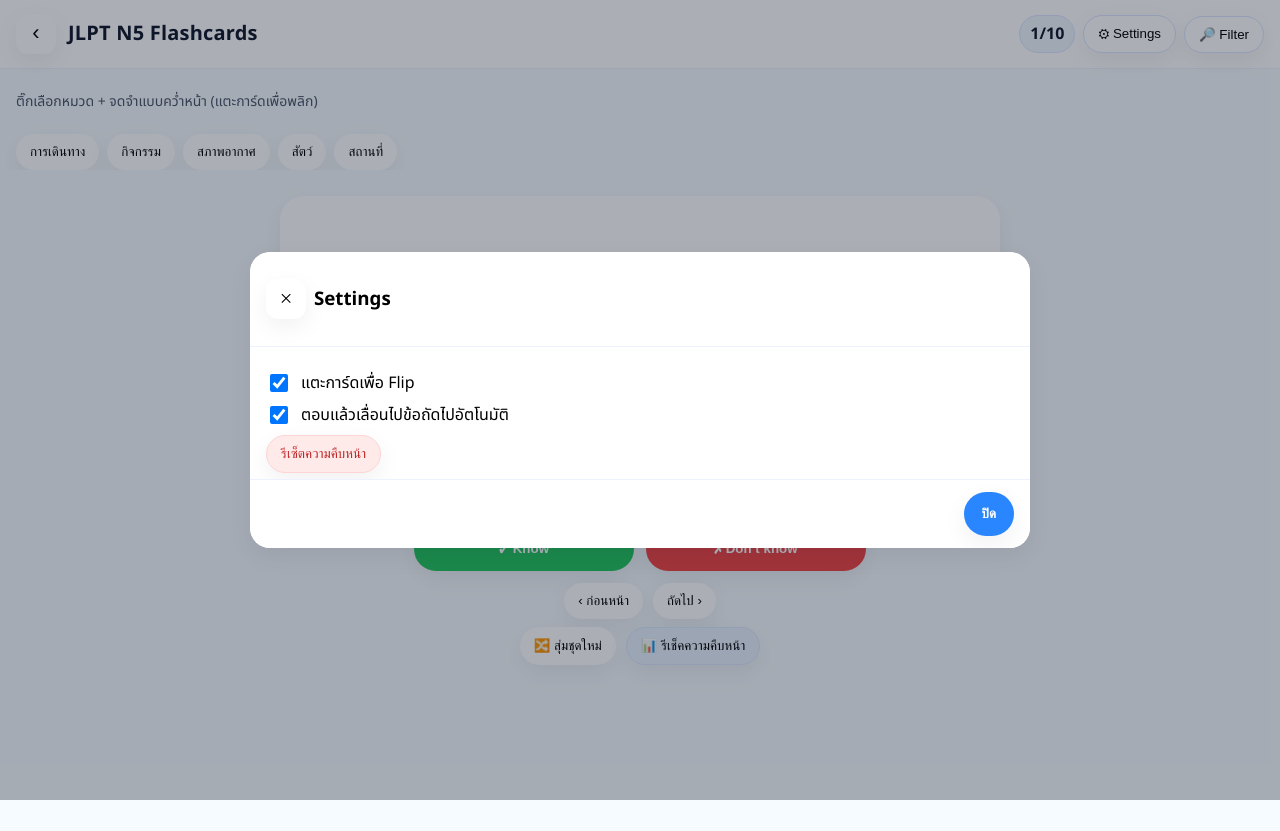
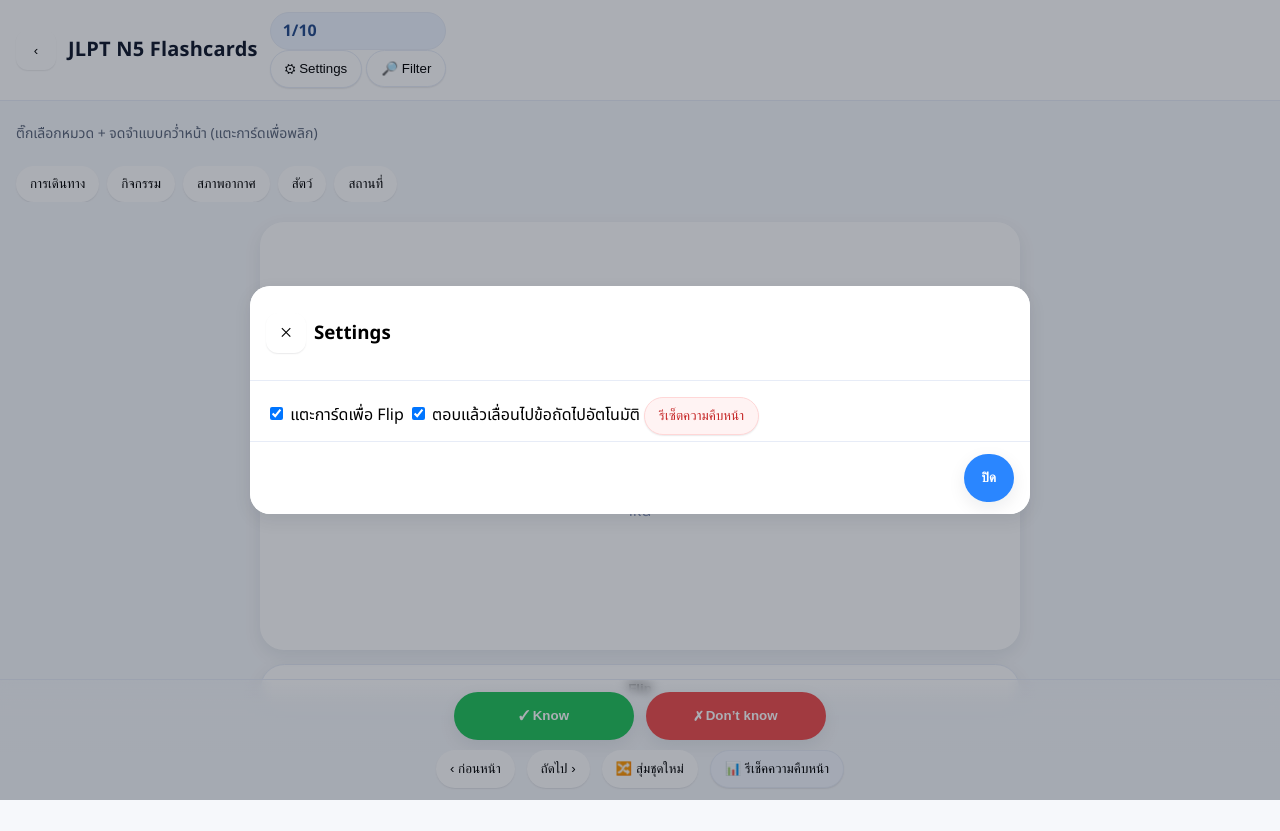
Before and after one commit to Pongpipatt/n5-flashcards, a plain HTML site: page index.html in a window 1280 px wide. Both pictures are taken after a click on the button "⚙︎ Settings". Before the commit the page ends 800 px from the top, so only its background shows below. Drawn offline with Linux system fonts and the light colour scheme; no server answers.

Commit message:
Update index.html

```diff
--- a/index.html
+++ b/index.html
@@ -2,118 +2,158 @@
 <html lang="th">
 <head>
   <meta charset="utf-8" />
-  <meta name="viewport" content="width=device-width, initial-scale=1, viewport-fit=cover" />
+<meta name="viewport"
+      content="width=device-width, initial-scale=1, maximum-scale=1, user-scalable=no, viewport-fit=cover" />
   <title>JLPT N5 Flashcards</title>
   <link rel="preconnect" href="https://fonts.googleapis.com">
   <link rel="preconnect" href="https://fonts.gstatic.com" crossorigin>
   <link href="https://fonts.googleapis.com/css2?family=Noto+Sans+Thai:wght@400;600;700&family=Noto+Sans+JP:wght@500;700&display=swap" rel="stylesheet">
   <style>
 :root{
-  --bg:#f6fbff;
-  --card:#ffffff;
-  --ink:#0f172a;
-  --ink-soft:#475569;
-  --pri:#2a86ff;
-  --pri-ink:#fff;
-  --success:#22c55e;
-  --danger:#ef4444;
-  --chip:#e8f1ff;
-  --outline:#dbe7ff;
-  --shadow:0 8px 24px rgba(15,23,42,.06);
+  /* พาเลตโทน JP minimal */
+  --bg:#F6F8FB;        /* พื้นหลังเทาอมฟ้าอ่อน */
+  --surface:#FFFFFF;   /* การ์ด/ปุ่มพื้น */
+  --ink:#0F172A;       /* ตัวอักษรหลัก */
+  --ink-soft:#5B667A;  /* ตัวอักษรรอง */
+  --primary:#2A86FF;
+  --success:#21C35B;
+  --danger:#EF4D4D;
+
+  /* เส้น/เงา */
+  --stroke:#E7ECF7;
+  --shadow-sm:0 1px 2px rgba(15,23,42,.06), 0 1px 1px rgba(15,23,42,.03);
+  --shadow-md:0 6px 18px rgba(15,23,42,.08);
+
   --radius:18px;
+  --radius-lg:24px;
 }
 
+/* base */
 *{box-sizing:border-box}
-html,body{height:100%;}
+html,body{height:100%}
 body{
   margin:0;background:var(--bg);
+  color:var(--ink);
+  -webkit-font-smoothing:antialiased;  /* เนียน */
   font-family:'Noto Sans Thai','Noto Sans JP',system-ui,Arial,sans-serif;
-  color:var(--ink);
 }
 
+/* Appbar */
 .appbar{
-  position:sticky;top:0;z-index:10;
-  display:flex;align-items:center;gap:12px;
-  padding:14px 16px;background:#fff;border-bottom:1px solid #eef2ff;
+  position:sticky; top:0; z-index:20;
+  display:flex; align-items:center; gap:12px;
+  padding:12px 16px; background:var(--surface);
+  border-bottom:1px solid var(--stroke);
 }
-.app-title{font-size:18px;margin:0;font-weight:700;letter-spacing:.2px;}
-.appbar-right{margin-left:auto;display:flex;align-items:center;gap:8px;}
-.counter-pill{background:#eef6ff;border:1px solid var(--outline);padding:6px 10px;border-radius:999px;font-weight:700;}
+.app-title{margin:0; font-weight:800; letter-spacing:.2px; font-size:20px}
+.counter-pill{
+  background:#EDF4FF; color:#244A8A; font-weight:700;
+  border:1px solid var(--stroke); border-radius:999px; padding:6px 12px;
+}
 
+/* buttons */
 .icon-btn{
-  border:none;background:#fff;width:40px;height:40px;border-radius:12px;
-  box-shadow:var(--shadow);display:inline-grid;place-items:center;cursor:pointer;
+  appearance:none; border:none; background:var(--surface);
+  width:40px; height:40px; border-radius:12px;
+  box-shadow:var(--shadow-sm); display:grid; place-items:center; cursor:pointer;
+  transition:transform .08s ease, box-shadow .2s ease;
 }
-.icon-btn span{font-size:22px;transform:translateY(-1px)}
+.icon-btn:active{transform:translateY(1px); box-shadow:none}
 
-.hint{padding:8px 16px 0;color:var(--ink-soft);font-size:14px}
-.chip-row{display:flex;gap:8px;overflow:auto;padding:8px 16px 0 16px}
-.chip{border:none;background:#fff;border-radius:999px;padding:10px 14px;box-shadow:var(--shadow);cursor:pointer}
-.chip.ghost{background:#fff;border:1px solid var(--outline)}
-.chip.outline{background:var(--chip);border:1px solid var(--outline)}
-.chip.icon-left{display:inline-flex;gap:8px;align-items:center}
-.chip.danger{background:#ffeaea;border:1px solid #ffd4d4;color:#c02626}
+.chip{
+  appearance:none; border:none; background:var(--surface);
+  padding:10px 14px; border-radius:999px; cursor:pointer;
+  box-shadow:var(--shadow-sm); transition:transform .08s ease, box-shadow .2s ease;
+}
+.chip:active{transform:translateY(1px); box-shadow:none}
+.chip.ghost{background:var(--surface); border:1px solid var(--stroke)}
+.chip.outline{background:#F3F7FF; border:1px solid var(--stroke)}
+.chip.danger{background:#FFF3F3; border:1px solid #FFD7D7; color:#C62828}
 
-.stage{padding:16px;max-width:880px;margin:0 auto}
-.card-wrap{display:grid;place-items:center;margin:10px 0 14px}
+/* layout */
+.stage{padding:12px 16px 112px; max-width:920px; margin:0 auto} /* กันชนกับ footer */
+.hint{padding:8px 16px 0; color:var(--ink-soft); font-size:14px}
+.chip-row{display:flex; gap:8px; padding:8px 16px 0; overflow:auto}
+
+/* card (สูงคงที่ + aspect ไม่กระตุกเวลา flip) */
+.card-wrap{display:grid; place-items:center; margin:8px 0 14px}
 .card{
-  width:min(720px,92vw);min-height:260px;background:var(--card);
-  border-radius:24px;box-shadow:var(--shadow);
-  position:relative;transform-style:preserve-3d;transition:transform .5s ease;
-  padding:28px 24px;cursor:pointer;
+  width:min(760px,92vw);
+  aspect-ratio: 16 / 9;               /* สัดส่วนคงที่ */
+  min-height:260px;
+  border-radius:var(--radius-lg);
+  background:var(--surface);
+  box-shadow:var(--shadow-md);
+  position:relative; overflow:hidden;
+  transform-style:preserve-3d;
+  transition:transform .45s cubic-bezier(.2,.8,.2,1);
+  will-change:transform;
+}
+.card-face{
+  position:absolute; inset:0; padding:28px 24px;
+  backface-visibility:hidden;
+  display:flex; flex-direction:column; align-items:center; justify-content:center;
 }
 .card.flipped{transform:rotateY(180deg)}
-.card-face{position:absolute;inset:0;padding:28px 24px;backface-visibility:hidden;display:flex;flex-direction:column;align-items:center;justify-content:center}
 .card-back{transform:rotateY(180deg)}
-.word-kanji{font-family:'Noto Sans JP',sans-serif;font-size:64px;font-weight:700;line-height:1.1}
-.word-kana{font-family:'Noto Sans JP',sans-serif;font-size:22px;margin-top:8px;color:var(--ink-soft)}
-.word-romaji{font-size:16px;color:#8b98b7;margin-top:4px}
-.meaning{font-size:24px;font-weight:700;text-align:center}
-.meta{margin-top:10px;display:flex;gap:8px;flex-wrap:wrap;justify-content:center}
-.meta-badge{background:#eef6ff;border:1px solid var(--outline);padding:6px 10px;border-radius:999px;font-size:12px}
 
-.action-row{display:flex;gap:12px;justify-content:center;margin:12px 0}
+.word-kanji{font-family:'Noto Sans JP',sans-serif; font-size:68px; font-weight:800}
+.word-kana{font-family:'Noto Sans JP',sans-serif; font-size:22px; margin-top:6px; color:var(--ink-soft)}
+.word-romaji{font-size:16px; color:#8B98B7; margin-top:2px}
+.meaning{font-size:24px; font-weight:800; text-align:center}
+.meta{margin-top:12px; display:flex; gap:8px; flex-wrap:wrap; justify-content:center}
+.meta-badge{background:#EDF4FF; border:1px solid var(--stroke); padding:6px 10px; border-radius:999px; font-size:12px}
+
+/* big FLIP button (เต็มกว้างเนียน) */
 .btn{
-  border:none;border-radius:999px;padding:14px 18px;font-weight:700;cursor:pointer;
-  box-shadow:var(--shadow);
+  appearance:none; border:none; border-radius:999px;
+  padding:16px 18px; font-weight:800; cursor:pointer;
+  box-shadow:var(--shadow-md);
+  transition:transform .06s ease, box-shadow .2s ease, opacity .2s ease;
 }
+.btn:active{transform:translateY(1px); box-shadow:var(--shadow-sm)}
 .btn.flip{
-  background:#fff;border:1px solid var(--outline);width:min(720px,92vw);
+  background:#FFFFFF; border:1px solid var(--stroke);
+  width:min(760px,92vw); margin:10px auto 6px; display:block;
 }
-.btn.success{background:var(--success);color:#fff;min-width:180px}
-.btn.danger{background:var(--danger);color:#fff;min-width:180px}
-.btn.primary{background:var(--pri);color:var(--pri-ink)}
-.btn.ghost{background:#fff;border:1px solid var(--outline)}
+.btn.success{background:var(--success); color:#fff}
+.btn.danger{background:var(--danger); color:#fff}
+.btn.primary{background:var(--primary); color:#fff}
+.btn.ghost{background:var(--surface); border:1px solid var(--stroke)}
 
-.nav-row,.utility-row{
-  display:flex;gap:10px;justify-content:center;margin-top:8px;flex-wrap:wrap
+/* footer action bar — fixed + safe area */
+.action-footer{
+  position:fixed; left:0; right:0; bottom:0; z-index:30;
+  padding:12px clamp(12px,4vw,24px) calc(12px + env(safe-area-inset-bottom));
+  background:linear-gradient(180deg, rgba(246,248,251,0) 0%, rgba(246,248,251,0.9) 20%, rgba(246,248,251,1) 60%);
+  backdrop-filter:saturate(140%) blur(6px);
+  border-top:1px solid var(--stroke);
 }
+.action-footer .row{
+  max-width:920px; margin:0 auto; display:flex; gap:12px; flex-wrap:wrap; justify-content:center;
+}
+.action-footer .row .btn{min-width:180px}
 
-.sheet{width:min(780px,94vw);border:none;border-radius:20px;padding:0;box-shadow:var(--shadow)}
+/* secondary rows */
+.nav-row,.utility-row{display:flex; gap:10px; justify-content:center; margin-top:8px; flex-wrap:wrap}
+
+/* sheets */
+.sheet{width:min(780px,94vw); border:none; border-radius:20px; padding:0; box-shadow:var(--shadow-md)}
 .sheet::backdrop{background:rgba(15,23,42,.35)}
-.sheet-head{display:flex;align-items:center;gap:8px;padding:14px 16px;border-bottom:1px solid #eef2ff;background:#fff;border-radius:20px 20px 0 0}
-.sheet-body{padding:16px 16px 6px;background:#fff;max-height:min(64vh,560px);overflow:auto}
-.sheet-foot{padding:12px 16px;display:flex;gap:10px;justify-content:flex-end;background:#fff;border-top:1px solid #eef2ff;border-radius:0 0 20px 20px}
-.form-row{margin:12px 0}
-.lbl{display:block;margin:6px 0 10px;font-weight:700}
-.pill-group{display:flex;gap:8px;flex-wrap:wrap}
-.pill{border:1px solid var(--outline);background:#fff;padding:8px 12px;border-radius:999px;cursor:pointer}
-.pill.active{background:#2a86ff;color:#fff;border-color:#2a86ff}
+.sheet-head{display:flex; align-items:center; gap:8px; padding:14px 16px; border-bottom:1px solid var(--stroke); background:var(--surface); border-radius:20px 20px 0 0}
+.sheet-body{padding:16px 16px 6px; background:var(--surface); max-height:min(64vh,560px); overflow:auto}
+.sheet-foot{padding:12px 16px; display:flex; gap:10px; justify-content:flex-end; background:var(--surface); border-top:1px solid var(--stroke); border-radius:0 0 20px 20px}
+.pill-group{display:flex; gap:8px; flex-wrap:wrap}
+.pill{border:1px solid var(--stroke); background:var(--surface); padding:8px 12px; border-radius:999px; cursor:pointer}
+.pill.active{background:var(--primary); color:#fff; border-color:var(--primary)}
 
-.switch{display:flex;align-items:center;gap:10px;margin:8px 0}
-.switch input{width:18px;height:18px}
-
-.subbar{position:sticky;top:0;z-index:9;background:#fff;display:flex;align-items:center;gap:8px;padding:12px 14px;border-bottom:1px solid #eef2ff}
-.stars-wrap{padding:14px 16px;max-width:860px;margin:0 auto}
-.star-group{background:#fff;border-radius:16px;box-shadow:var(--shadow);padding:12px 12px 4px;margin-bottom:14px}
-.star-head{display:flex;align-items:center;gap:8px;margin-bottom:6px}
-.word-list{display:flex;flex-wrap:wrap;gap:8px}
-.word-chip{background:#f8fafc;border:1px solid #e5e7eb;border-radius:12px;padding:10px 12px}
+.subbar{position:sticky; top:0; z-index:9; background:var(--surface); display:flex; align-items:center; gap:8px; padding:12px 14px; border-bottom:1px solid var(--stroke)}
+.stars-wrap{padding:14px 16px 120px; max-width:900px; margin:0 auto}
+.star-group{background:var(--surface); border-radius:16px; box-shadow:var(--shadow-sm); padding:12px 12px 6px; margin-bottom:14px}
+.word-chip{background:#F8FAFE; border:1px solid var(--stroke); border-radius:12px; padding:10px 12px}
 
 @media (min-width:960px){
-  .app-title{font-size:20px}
-  .word-kanji{font-size:72px}
-  .btn.success,.btn.danger{min-width:220px}
+  .word-kanji{font-size:76px}
 }
   </style>
 </head>
@@ -158,27 +198,19 @@ body{
       </div>
     </div>
 
-    <!-- ปุ่ม Flip ยาว -->
-    <div class="action-row">
-      <button id="btnFlip" class="btn flip">Flip</button>
-    </div>
+    <button id="btnFlip" class="btn flip">Flip</button>  <!-- อันนี้ยังอยู่ตรงกลางเหนือ footer -->
 
-    <!-- Know / Don't know -->
-    <div class="action-row">
+<div class="action-footer">
+  <div class="row">
     <button id="btnKnow" class="btn success">✓ Know</button>
     <button id="btnDont" class="btn danger">✗ Don’t know</button>
   </div>
-
-    <!-- นำทาง -->
-    <div class="nav-row">
+  <div class="row" style="margin-top:10px">
     <button id="btnPrev" class="chip">‹ ก่อนหน้า</button>
     <button id="btnNext" class="chip">ถัดไป ›</button>
-    </div>
-
-    <!-- ยูทิลิตี้ -->
-    <div class="utility-row">
     <button id="btnShuffle" class="chip icon-left">🔀 สุ่มชุดใหม่</button>
     <button id="btnStars" class="chip outline">📊 รีเช็คความคืบหน้า</button>
+  </div>
 </div>
   </main>
 
@@ -517,6 +549,20 @@ $('header .back-btn').onclick = goHome;
   bindSettings();
   applyFilters();
 })();
+    // ===== UX polish: ป้องกัน double-tap zoom / pinch บางเคสบน iOS =====
+let lastTouch = 0;
+document.addEventListener('touchend', e=>{
+  const now = Date.now();
+  if(now - lastTouch <= 300){ e.preventDefault(); } // กัน double-tap zoom
+  lastTouch = now;
+}, {passive:false});
+document.addEventListener('gesturestart', e => e.preventDefault()); // กัน pinch-zoom (iOS)
+
+// ไม่ให้หน้า “กระดิก” ตอนพลิกการ์ดเพราะหน้าหลังยาวกว่า
+// (เราตั้ง aspect-ratio แล้ว ถ้าข้อความแปลยาวมากให้ตัดด้วย)
+const back = document.querySelector('.card-back');
+back.style.wordBreak = 'break-word';
+back.style.padding = '28px 24px';
   </script>
 </body>
 </html>
```
Lines whose indentation alone changed are shown as unchanged.
